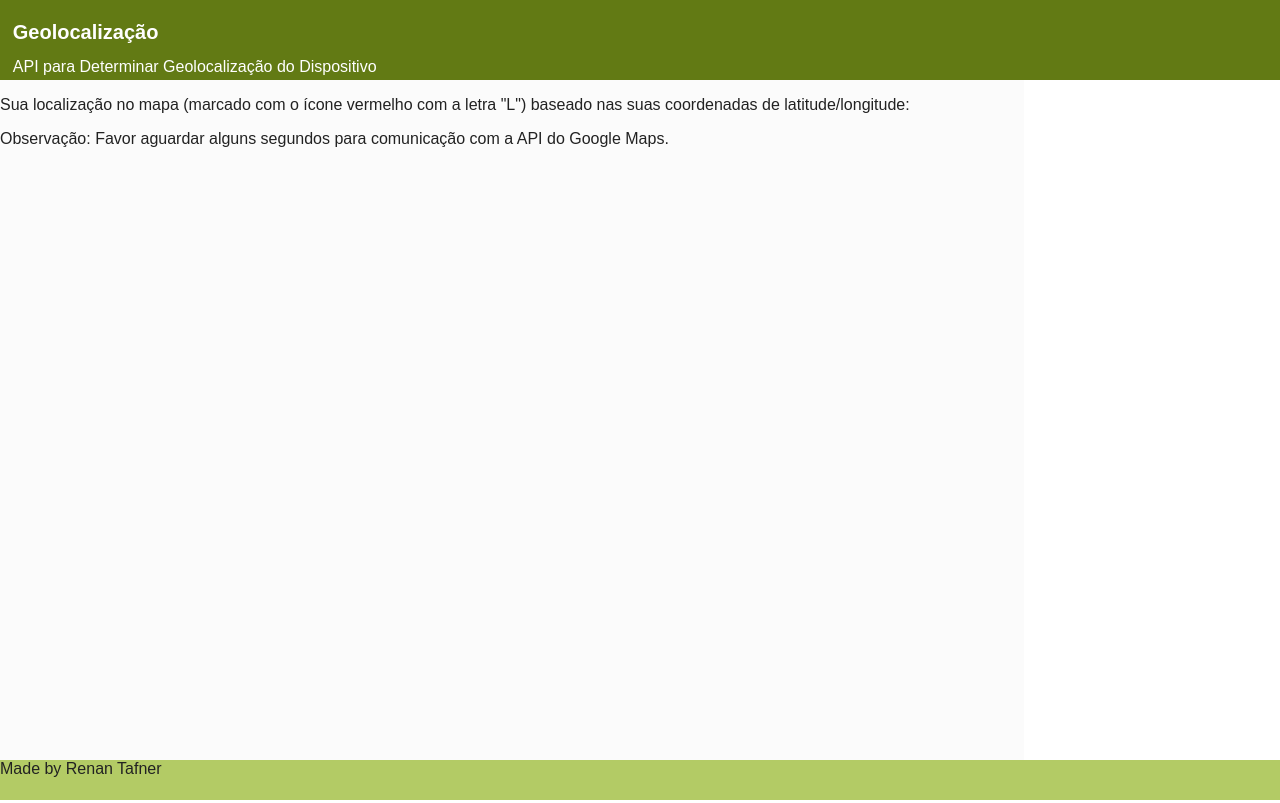
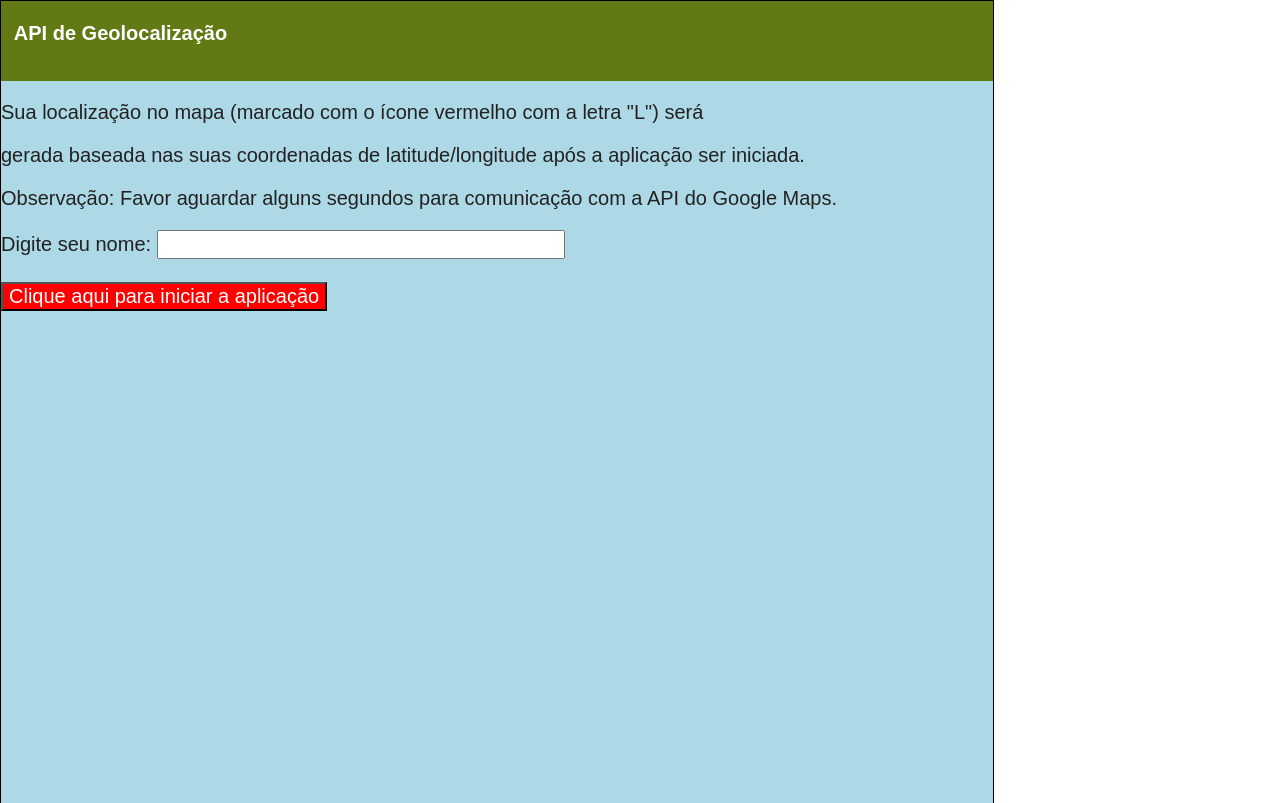
Before and after one commit to RenanTafner/projeto-frontend, a website built with Parcel: page index.html in a window 1280 px wide. Shown: the top 803 px of the page. Built offline with nearby package versions, Linux system fonts and the light colour scheme; no server answers.

Commit message:
Exercise 02

```diff
--- a/css/main.css
+++ b/css/main.css
@@ -1,9 +1,17 @@
-body {
+.body {
   font-family: Arial, Helvetica, sans-serif;
   color: #222;
+  width: 400px;
+  font-size: xx-small;
+  border: 1px solid black;
   }
 
-body > header {
+  .body__main__section__image--result{
+    height: 100px;
+    width: 200px;
+  }
+
+  .body__header {
   background-color: #627A14;
   padding: 1vh 1vw;
   height: 10vh;
@@ -11,30 +19,59 @@ body > header {
   color: #fff;
   }
 
-body > main {
+  .body__main {
+  height: 85vh;
+  background-color: lightblue;
+  }
+
+  .body__footer{
+  height: 5vh;
+  background-color: #B3CB65;
+  clear: both;
+  }
+
+  .body__header__title {
+  font-size: 20px;
+  }
+
+ .body__main__section {
+  float: left;
+  width: 400px;
   height: 85vh;
   }
 
-body > footer{
-  height: 5vh;
-  background-color: #B3CB65;
+  .body__main__section__input--name{
+    width:200px;
   }
 
-h1.app-title {
-  font-size: 20px;
+  .body__main__section__button--start{
+    background-color: red;
+    color: white;
   }
 
- section.main-feature {
-  float: left;
-  background-color: #fbfbfb;
-  width: 80vw;
-  height: 85vh;
+  @media (min-width: 992px) {
+    .body{
+      width: 992px;
+      font-size: 20px;
+    }
+
+    .body__main__section__input--name{
+      width:400px;
+    }
+
+    .body__main {
+  height: 200vh;
   }
 
-  aside.secundary-feature {
-  float: right;
-  background-color: #6F4D8F;
-  width: 20vw;
-  height: 85vh;
-  color: #fff;
+    .body__main__section__image--result{
+      height: 400px;
+      width: 600px;
+    }
+
+    .body__main__section {
+      float: left;
+      width: 992px;
+      height: 85vh;
+      }
+
   }
--- a/index.html
+++ b/index.html
@@ -22,26 +22,31 @@
   <meta name="theme-color" content="#fafafa">
 </head>
 
-<body>
-  <header>
-    <h1 class = "app-title">Geolocalização</h1>
-     <nav>API para Determinar Geolocalização do Dispositivo</nav>
+<body class = "body">
+  <header class = "body__header">
+    <h1 class = "body__header__title">API de Geolocalização</h1>
   </header>
 
-  <main>
-    <section class = "main-feature">
+  <main class ="body__main">
+    <section class = "body__main__section">
 
-      <p>Sua localização no mapa (marcado com o ícone vermelho com a letra "L") baseado nas suas coordenadas de latitude/longitude:</p>
+      <p>Sua localização no mapa (marcado com o ícone vermelho com a letra "L") será</p>
+      <p>gerada baseada nas suas coordenadas de latitude/longitude após a aplicação ser iniciada.</p>
       <p>Observação: Favor aguardar alguns segundos para comunicação com a API do Google Maps.</p>
+
+      <label for="nome">Digite seu nome:</label>
+      <input type="text" class ="body__main__section__input--name" id="nome" name="nome"><br><br>
+
+      <button class = "body__main__section__button--start" onclick="determinarLocalizacao()">Clique aqui para iniciar a aplicação</button>
+
       <p id = "endereco"></p>
 
 
 
     </section>
-    <!--<aside class = "secundary-feature"> Algum conteúdo ou feature não-principal de apoio </aside>-->
   </main>
 
-  <footer>Made by Renan Tafner </footer>
+  <footer class = "body__footer">Made by Renan Tafner </footer>
 
 
 
--- a/js/main.js
+++ b/js/main.js
@@ -1,13 +1,20 @@
 function determinarLocalizacao() {
+
     if ('geolocation' in navigator) {
+
+       var nome = document.getElementById('nome').value;
+
+        if(nome===""){
+            alert("Favor digitar o seu nome.")
+            return;
+        }
+
 
         navigator.geolocation.getCurrentPosition(successCallback,errorCallback);
 
     }else{
         document.getElementById('endereco').innerHTML = 'Erro: Os recursos de geolocalização não são suportados pelo navegador';
     }
-
-
 
 }
 
@@ -18,16 +25,14 @@ function successCallback (position) {
 
         var coordenadas = latitude +',' + longitude;
 
-       // var img_url = "https://maps.googleapis.com/maps/api/staticmap?center="+coordenadas+"&amp;zoom=14&amp;size=400x300&amp;key=AIzaSyAa8HeLH2lQMbPeOiMlM9D1VxZ7pbGQq8o";
        var img_url = "https://maps.googleapis.com/maps/api/staticmap?center="+coordenadas+"&zoom=13&size=600x300&markers=color:red%7Clabel:L%7C"+coordenadas+"&key=AIzaSyAa8HeLH2lQMbPeOiMlM9D1VxZ7pbGQq8o";
 
-       document.getElementById('endereco').innerHTML = "<img src='"+img_url+"' width='1000' height='600'>";
+       var nome = document.getElementById('nome').value;
+
+       document.getElementById('endereco').innerHTML = "<p>Bem vindo " + nome +" , Resultado da consulta:</p><img class = 'body__main__section__image--result' src='"+img_url+"' width='1000' height='600'>";
 
 }
 
 function errorCallback (error) {
     document.getElementById('endereco').innerHTML = 'Erro: Os recursos de geolocalização não foram permitidos pelo navegador';
 }
-
-
-determinarLocalizacao();
```
